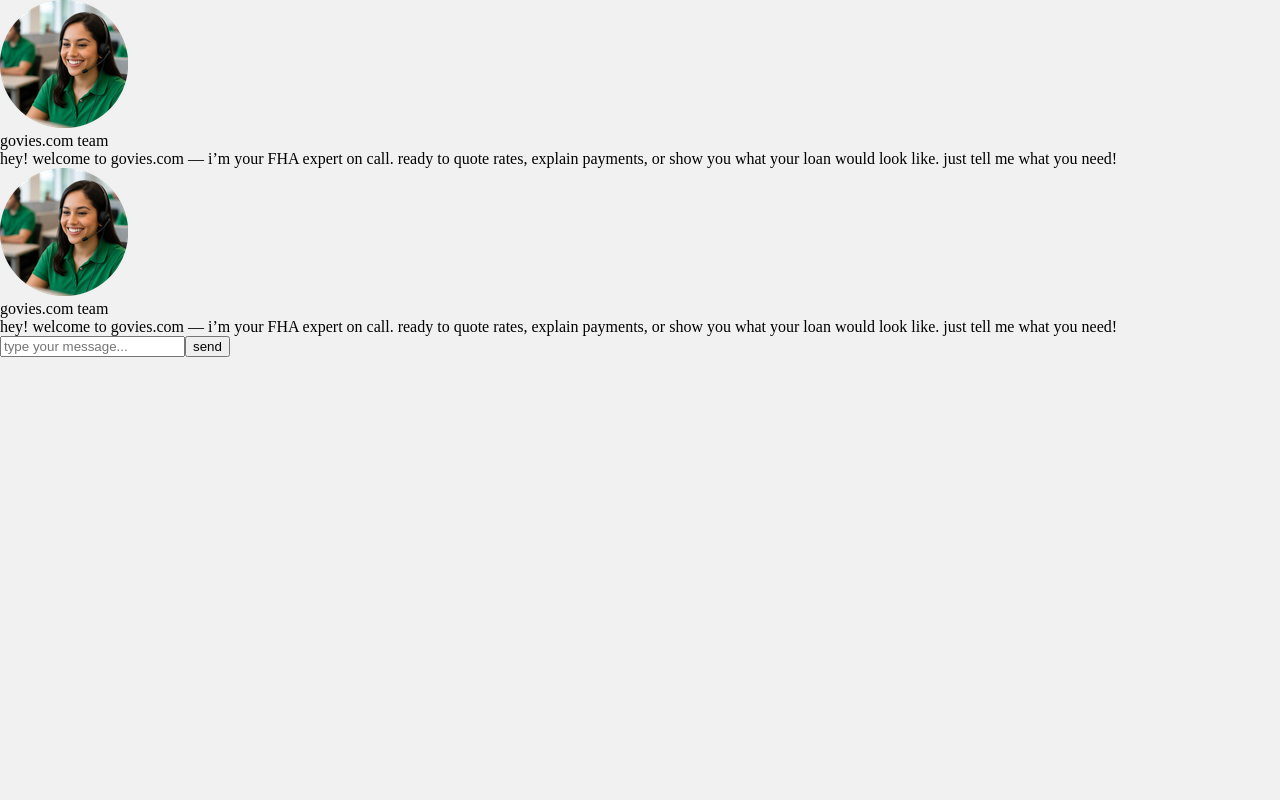
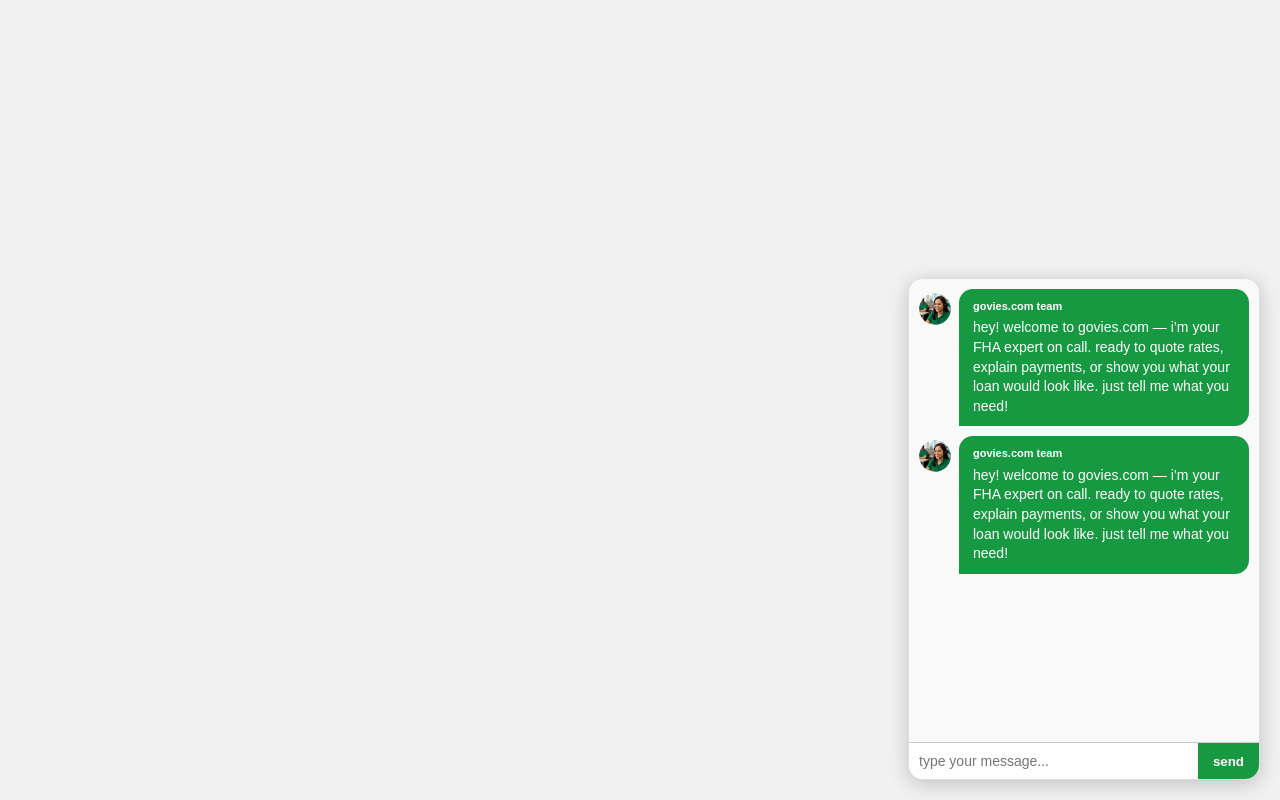
Before and after one commit to farrisajohn-cmd/08062025, a React (Create React App) app: page / in a window 1280 px wide. Built offline with nearby package versions, Linux system fonts and the light colour scheme.

Commit message:
Update ChatBox.css

```diff
--- a/src/ChatBox.css
+++ b/src/ChatBox.css
@@ -1,158 +1,123 @@
-/* ChatBox.css */
-
-.chatbox-container {
+.chat-container {
   position: fixed;
   bottom: 20px;
   right: 20px;
-  width: 100%;
-  max-width: 400px;
-  height: 600px;
-  background-color: #f2f2f2;
-  border-radius: 16px;
-  box-shadow: 0 4px 12px rgba(0, 0, 0, 0.2);
+  width: 350px;
+  height: 500px;
+  border: 1px solid #ddd;
+  border-radius: 15px;
   overflow: hidden;
+  font-family: Arial, sans-serif;
+  box-shadow: 0 4px 20px rgba(0, 0, 0, 0.2);
   display: flex;
   flex-direction: column;
-  font-family: 'Segoe UI', sans-serif;
+  background: white;
   z-index: 9999;
 }
 
-.chatbox-header {
+.message-container {
+  flex: 1;
+  overflow-y: auto;
+  padding: 10px;
+  background-color: #f9f9f9;
+  display: flex;
+  flex-direction: column;
+}
+
+.message-row {
+  display: flex;
+  margin-bottom: 10px;
+}
+
+.message-row.user {
+  justify-content: flex-end;
+}
+
+.message-row.assistant {
+  justify-content: flex-start;
+}
+
+.avatar {
+  width: 32px;
+  height: 32px;
+  border-radius: 50%;
+  margin-right: 8px;
+  margin-top: 4px;
+}
+
+.message-bubble {
+  max-width: 80%;
+  padding: 10px 14px;
+  border-radius: 14px;
+  font-size: 14px;
+  line-height: 1.4;
+  word-wrap: break-word;
+  white-space: pre-wrap;
+}
+
+.user-message {
+  background-color: #e0e0e0;
+  color: #000;
+  border-bottom-right-radius: 0;
+}
+
+.assistant-message {
   background-color: #179942;
   color: #fff;
-  padding: 12px;
-  font-weight: bold;
-  font-size: 16px;
-  text-align: center;
+  border-bottom-left-radius: 0;
 }
 
-.chatbox-messages {
-  flex: 1;
-  overflow-y: auto;
-  padding: 12px;
-  display: flex;
-  flex-direction: column;
-  gap: 12px;
-  background-color: #ffffff;
+.sender-name {
+  font-size: 11px;
+  font-weight: bold;
+  margin-bottom: 4px;
 }
 
-.chatbox-message {
-  display: flex;
-  align-items: flex-start;
-  max-width: 90%;
-}
-
-.chatbox-message.user {
-  align-self: flex-end;
-  flex-direction: row-reverse;
-}
-
-.chatbox-avatar {
-  width: 36px;
-  height: 36px;
-  border-radius: 50%;
-  margin: 0 8px;
-  object-fit: cover;
-}
-
-.chatbox-bubble {
-  padding: 10px 14px;
-  border-radius: 16px;
-  font-size: 14px;
-  line-height: 1.4;
-  white-space: pre-wrap;
-  word-wrap: break-word;
-  animation: fadeIn 0.3s ease-in-out;
-}
-
-.chatbox-message.user .chatbox-bubble {
-  background-color: #e5e5ea;
-  color: #000;
-}
-
-.chatbox-message.assistant .chatbox-bubble {
-  background-color: #179942;
-  color: #fff;
-}
-
-.chatbox-name {
-  font-size: 12px;
-  font-weight: bold;
-  margin-bottom: 4px;
-  color: #555;
-}
-
-.chatbox-input-container {
-  display: flex;
-  padding: 10px;
-  border-top: 1px solid #ccc;
-  background-color: #fafafa;
-}
-
-.chatbox-input {
-  flex: 1;
-  padding: 10px;
-  border-radius: 8px;
-  border: 1px solid #ccc;
-  font-size: 14px;
-}
-
-.chatbox-send-btn {
-  margin-left: 8px;
-  padding: 10px 16px;
-  background-color: #179942;
-  color: #fff;
-  border: none;
-  border-radius: 8px;
-  cursor: pointer;
-  font-weight: bold;
-  font-size: 14px;
-}
-
-.chatbox-send-btn:hover {
-  background-color: #138434;
-}
-
-.typing-indicator {
+.typing-dots {
   display: flex;
   align-items: center;
   gap: 4px;
-  margin-left: 44px;
-  padding: 10px;
-  background-color: #f1f1f1;
-  border-radius: 16px;
-  width: fit-content;
-  animation: fadeIn 0.3s ease-in-out;
 }
 
-.typing-indicator span {
-  display: inline-block;
+.dot {
   width: 6px;
   height: 6px;
-  background-color: #888;
   border-radius: 50%;
-  animation: typing 1.5s infinite ease-in-out;
+  background-color: white;
+  animation: blink 1.2s infinite ease-in-out;
 }
 
-.typing-indicator span:nth-child(2) {
+.dot:nth-child(2) {
   animation-delay: 0.2s;
 }
-.typing-indicator span:nth-child(3) {
+
+.dot:nth-child(3) {
   animation-delay: 0.4s;
 }
 
-@keyframes typing {
-  0%, 80%, 100% {
-    transform: scale(0.6);
-    opacity: 0.3;
-  }
-  40% {
-    transform: scale(1);
-    opacity: 1;
-  }
+@keyframes blink {
+  0%, 80%, 100% { transform: scale(0); opacity: 0.3; }
+  40% { transform: scale(1); opacity: 1; }
 }
 
-@keyframes fadeIn {
-  from { opacity: 0; transform: translateY(5px); }
-  to { opacity: 1; transform: translateY(0); }
+.input-row {
+  display: flex;
+  border-top: 1px solid #ccc;
 }
+
+input[type="text"] {
+  flex: 1;
+  padding: 10px;
+  border: none;
+  font-size: 14px;
+  outline: none;
+}
+
+button {
+  background-color: #179942;
+  color: white;
+  border: none;
+  padding: 0 15px;
+  cursor: pointer;
+  font-weight: bold;
+}
```
